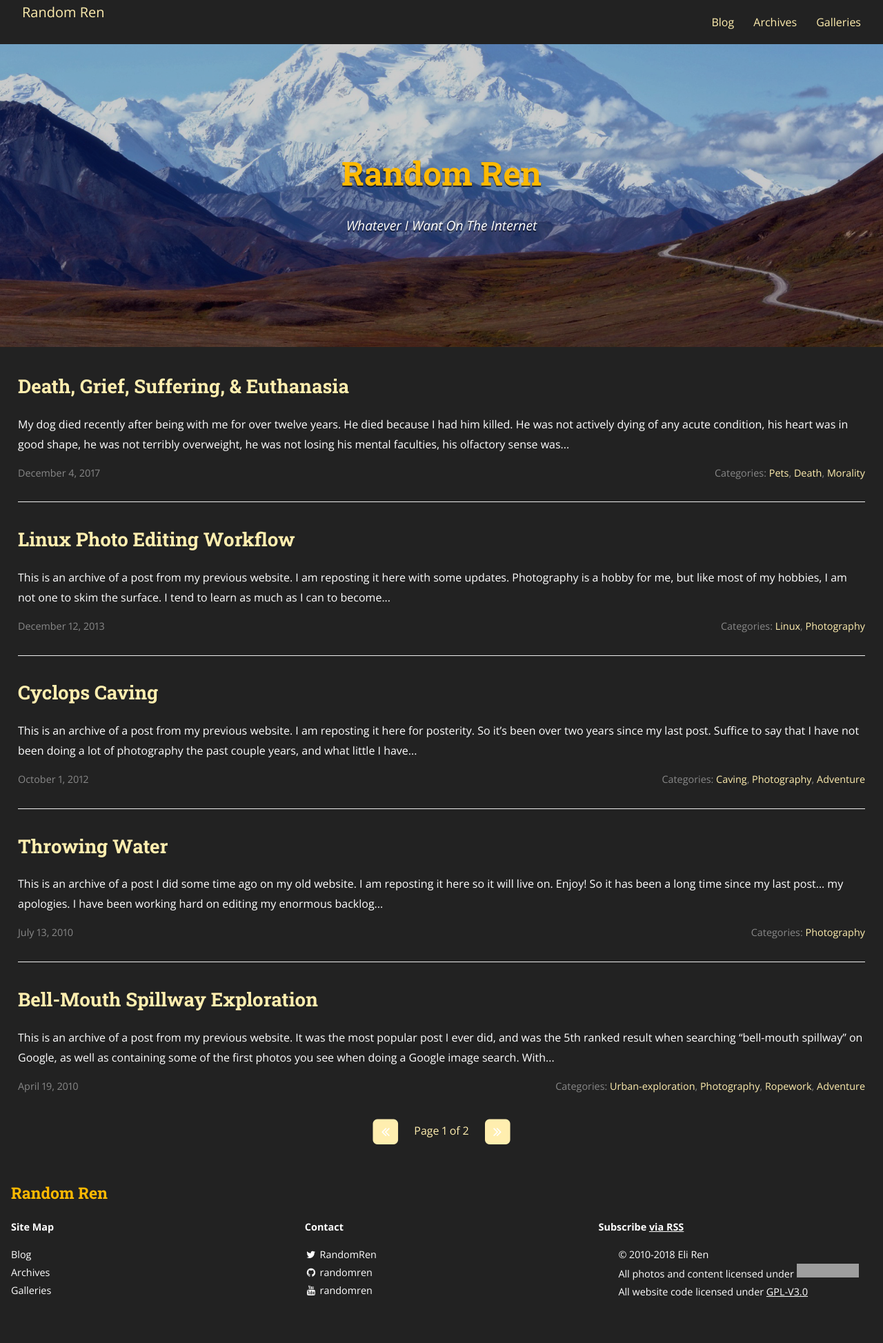
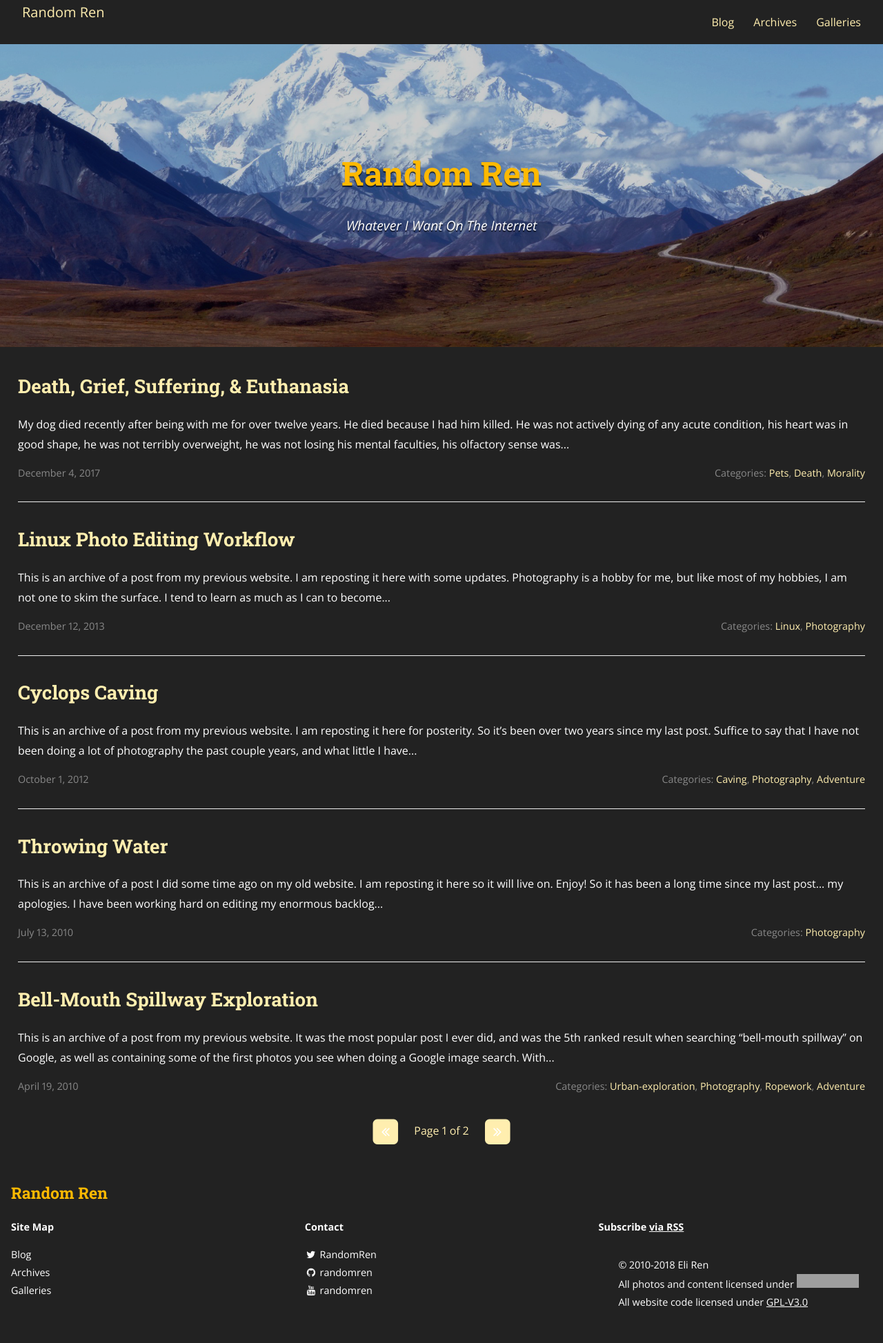
Before and after one commit to randomren/randomren.github.io, a Jekyll site: the page built from index.html, in a window 1280 px wide. Shown: the whole page at 69% size. Built offline with Jekyll 4.4.1, drawn with Linux system fonts in a browser that asks for light colours; nearby versions of some CDN libraries; the list of posts is cut into pages by our own code; grey boxes are pictures that could not be loaded.

```diff
--- a/_includes/footer.html
+++ b/_includes/footer.html
@@ -45,7 +45,7 @@
     <div class="site-signature">
       <p class="rss-subscribe text"><strong>Subscribe <a href="{{ "/feed.xml" | prepend: site.baseurl }}">via RSS</a></strong></p>
       <!--<p class="text">{{ site.description }}</p>-->
-      <ul style="list-style: none;">
+      <ul style="list-style: none;float : left;">
 	<li>&copy; 2010-<script type="text/javascript"> document.write(new Date().getFullYear()); </script> Eli Ren </li>
         <li>All photos and content licensed under <a rel="license" href="http://creativecommons.org/licenses/by-nc-sa/4.0/"><img alt="Creative Commons License" style="border-width:0" src="https://i.creativecommons.org/l/by-nc-sa/4.0/80x15.png" /></a></li>
 	<li>All website code licensed under <a href="https://www.gnu.org/licenses/gpl-3.0.en.html"> GPL-V3.0 </a></li>
```
